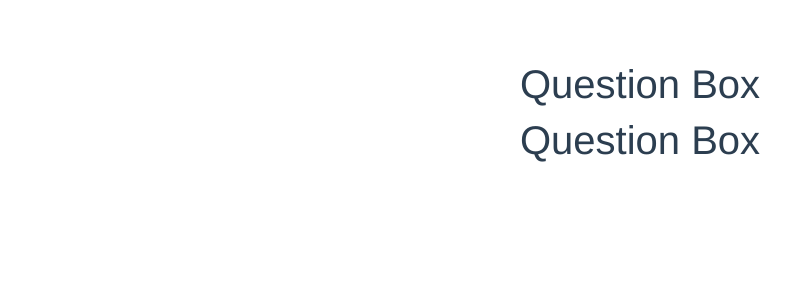
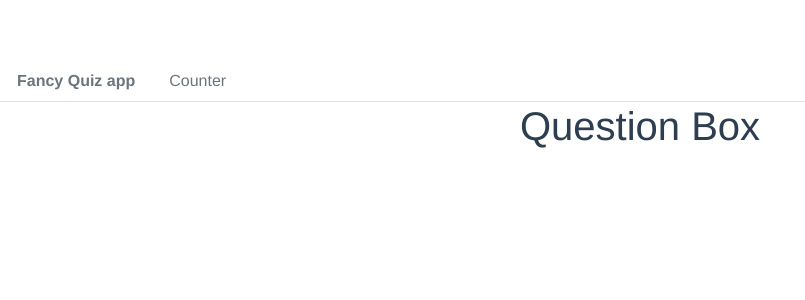
Before and after one commit to Paeniche/vue-quiz-api-demo, a Vue app: page / in a window 1280 px wide. Shown: the top 300 px of the page, without its empty margins (0-805 px from the left). Built offline with nearby package versions, Linux system fonts and the light colour scheme.

Commit message:
Add boostrap nav items

```diff
--- a/src/components/Header.vue
+++ b/src/components/Header.vue
@@ -1,3 +1,6 @@
 <template>
-    <h1>Question Box</h1>
+    <b-nav tabs>
+    <b-nav-item disabled><strong>Fancy Quiz app</strong></b-nav-item>
+    <b-nav-item disabled>Counter</b-nav-item>
+  </b-nav>
 </template>
```
